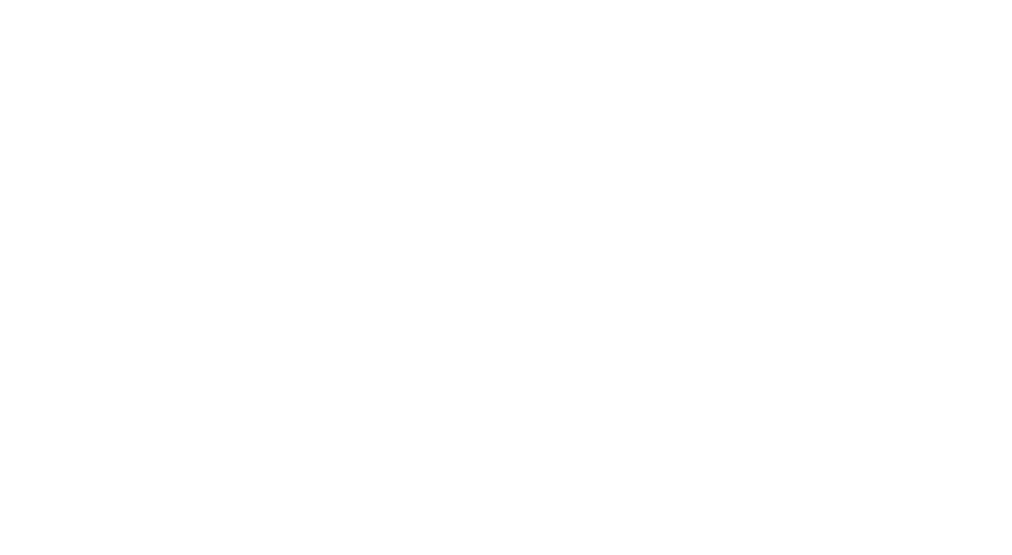
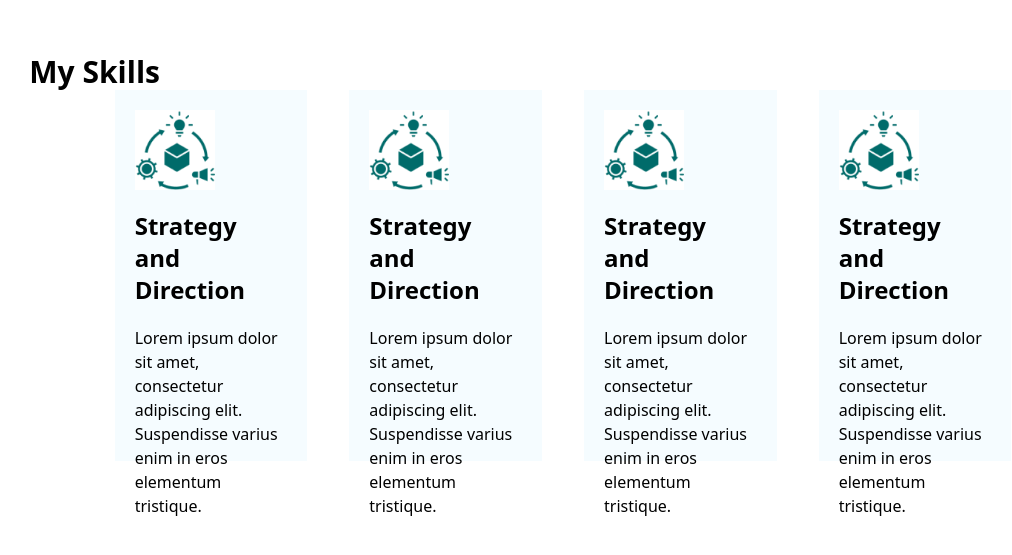
Before and after one commit to goofySunny/Portfolio, an Angular app: page /home in a window 1280 px wide. Shown: the part 1077-1632 px from the top of the page, without its empty margins (56-1068 px from the left). Before the commit the page ends 982 px from the top, so only its background shows below. Built offline with nearby package versions, Linux system fonts and the light colour scheme.

Commit message:
Skills done

```diff
--- a/src/app/pages/landing-page/landing-page.component.html
+++ b/src/app/pages/landing-page/landing-page.component.html
@@ -19,7 +19,7 @@
 
 
 <!-- Hero section -->
-<div class="bg-[#F5FCFF] w-full py-[133px] px-[85.33px] flex justify-between items-start">
+<div class="bg-[#F5FCFF] py-[133px] px-[85.33px] flex justify-between items-start">
     <div class="h-max my-[200px]">
         <span>Im Ali najafian</span>
         <h1 class="font-bold text-3xl">
@@ -34,4 +34,55 @@
         <img class="" src="assets/Hero.png" alt="">
     </div>
 </div>
- <!-- Hero section -->
+<!-- Hero section -->
+
+
+<!-- Skills -->
+<div class="px-[85.33px] py-[149.33px] bg-[#FFFFFF] flex flex-col">
+    <div>
+        <h2 class="font-bold text-3xl">My Skills</h2>
+    </div>
+    <div class="flex flex-row justify-between px-[85.33px]">
+        <div class="bg-[#F5FCFF] w-[405.33px] h-[370.33px] me-[42px] p-5">
+            <div class="w-[80px] h-[80px] bg-white">
+                <img src="assets/Skill.png" alt="">
+            </div>
+            <div class="mt-5">
+                <h3 class="text-2xl font-bold">Strategy and Direction</h3>
+                <p class="mt-5">Lorem ipsum dolor sit amet, consectetur adipiscing elit. Suspendisse varius enim in eros
+                    elementum tristique.</p>
+            </div>
+        </div>
+        <div class="bg-[#F5FCFF] w-[405.33px] h-[370.33px] me-[42px] p-5">
+            <div class="w-[80px] h-[80px] bg-white">
+                <img src="assets/Skill.png" alt="">
+            </div>
+            <div class="mt-5">
+                <h3 class="text-2xl font-bold">Strategy and Direction</h3>
+                <p class="mt-5">Lorem ipsum dolor sit amet, consectetur adipiscing elit. Suspendisse varius enim in eros
+                    elementum tristique.</p>
+            </div>
+        </div>
+        <div class="bg-[#F5FCFF] w-[405.33px] h-[370.33px] me-[42px] p-5">
+            <div class="w-[80px] h-[80px] bg-white">
+                <img src="assets/Skill.png" alt="">
+            </div>
+            <div class="mt-5">
+                <h3 class="text-2xl font-bold">Strategy and Direction</h3>
+                <p class="mt-5">Lorem ipsum dolor sit amet, consectetur adipiscing elit. Suspendisse varius enim in eros
+                    elementum tristique.</p>
+            </div>
+        </div>
+        <div class="bg-[#F5FCFF] w-[405.33px] h-[370.33px] me-[42px] p-5">
+            <div class="w-[80px] h-[80px] bg-white">
+                <img src="assets/Skill.png" alt="">
+            </div>
+            <div class="mt-5">
+                <h3 class="text-2xl font-bold">Strategy and Direction</h3>
+                <p class="mt-5">Lorem ipsum dolor sit amet, consectetur adipiscing elit. Suspendisse varius enim in eros
+                    elementum tristique.</p>
+            </div>
+        </div>
+    </div>
+</div>
+<!-- Skills -->
```
Also changed, not shown: src/assets/Skill.png (added).
